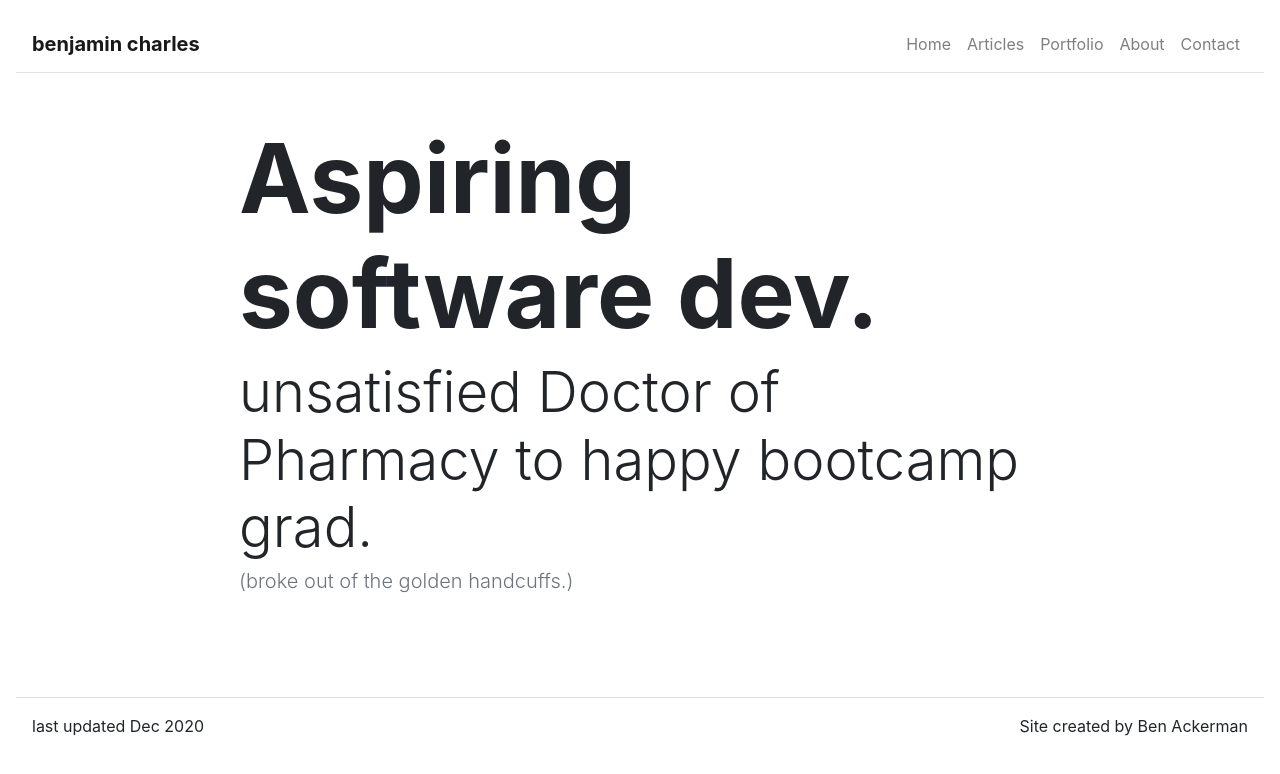
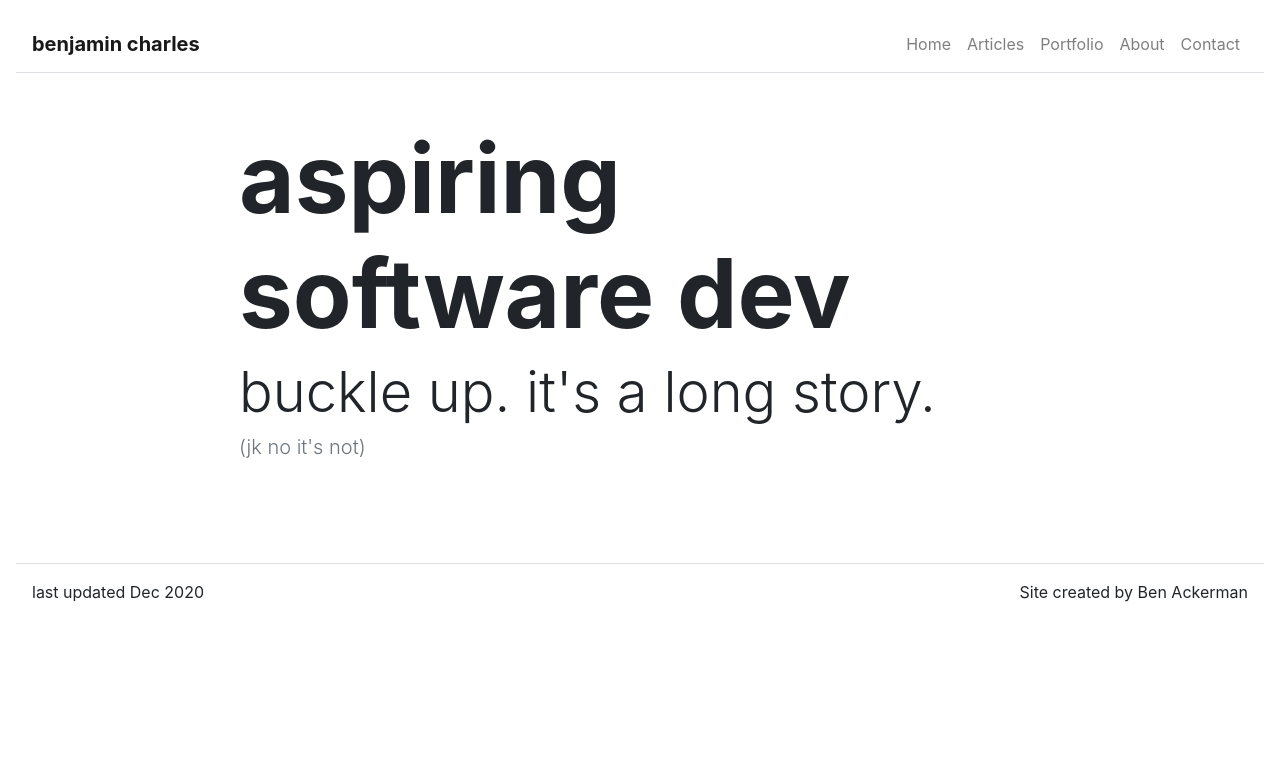
Before and after one commit to rxeuphoria/bca-profi-website, a React (Create React App) app: page /about in a window 1280 px wide. Shown: the top 774 px of the page. Built offline with nearby package versions, Linux system fonts and the light colour scheme.

Commit message:
fooled around with some fade in tools.  tomorrow aim to implement CSSTransitions in the BigTitle component.

```diff
--- a/src/App.js
+++ b/src/App.js
@@ -32,9 +32,9 @@ class App extends React.Component {
         flavorText: '(mostly complete.)'
       },
       about: {
-        title: 'Aspiring software dev.',
-        subTitle: 'unsatisfied Doctor of Pharmacy to happy bootcamp grad.',
-        flavorText: '(broke out of the golden handcuffs.)'
+        title: 'aspiring software dev',
+        subTitle: 'buckle up. it\'s a long story.',
+        flavorText: '(jk no it\'s not)'
       },
       article: {
         title: 'writings'
--- a/src/components/BigTitle.js
+++ b/src/components/BigTitle.js
@@ -4,12 +4,15 @@ import Container from 'react-bootstrap/Container';
 import Row from 'react-bootstrap/Row';
 import Col from 'react-bootstrap/Col';
 
+import {CSSTransition} from 'react-transition-group';
+
 
 
 function BigTitle(props) {
 
     return (
-        <Jumbotron className="bg-transparent jumbotron-fluid p-0">
+        <CSSTransition in={true} timeout={600} classNames="fade">
+        <Jumbotron className="bg-transparent jumbotron-fluid p-0 fade-appear">
             <Container fluid={true}>
                 <Row className="justify-content-center py-5">
                     <Col md={8} sm={12}>
@@ -19,8 +22,8 @@ function BigTitle(props) {
                     </Col>
                 </Row>
             </Container>
-
         </Jumbotron>
+        </CSSTransition>
     );
 }
 
```
